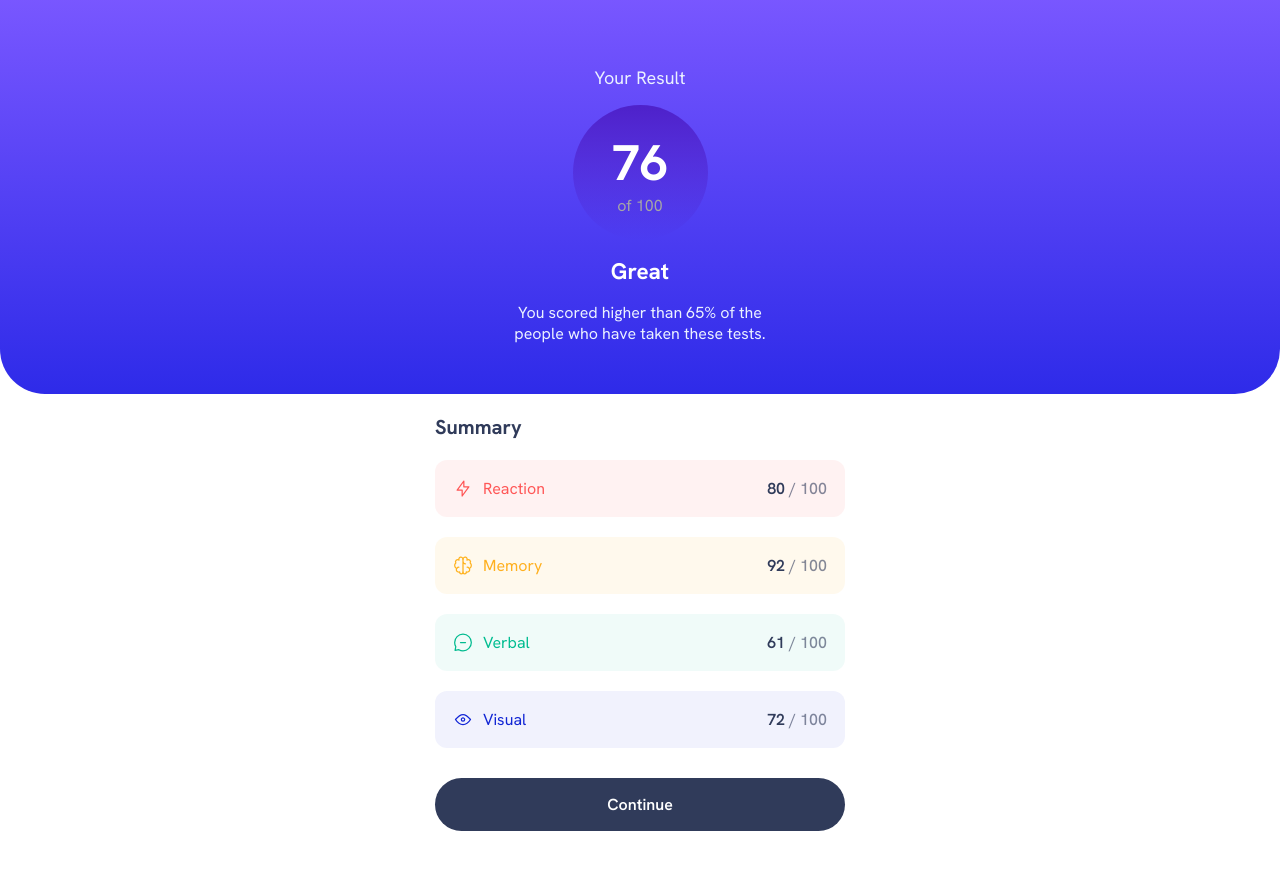
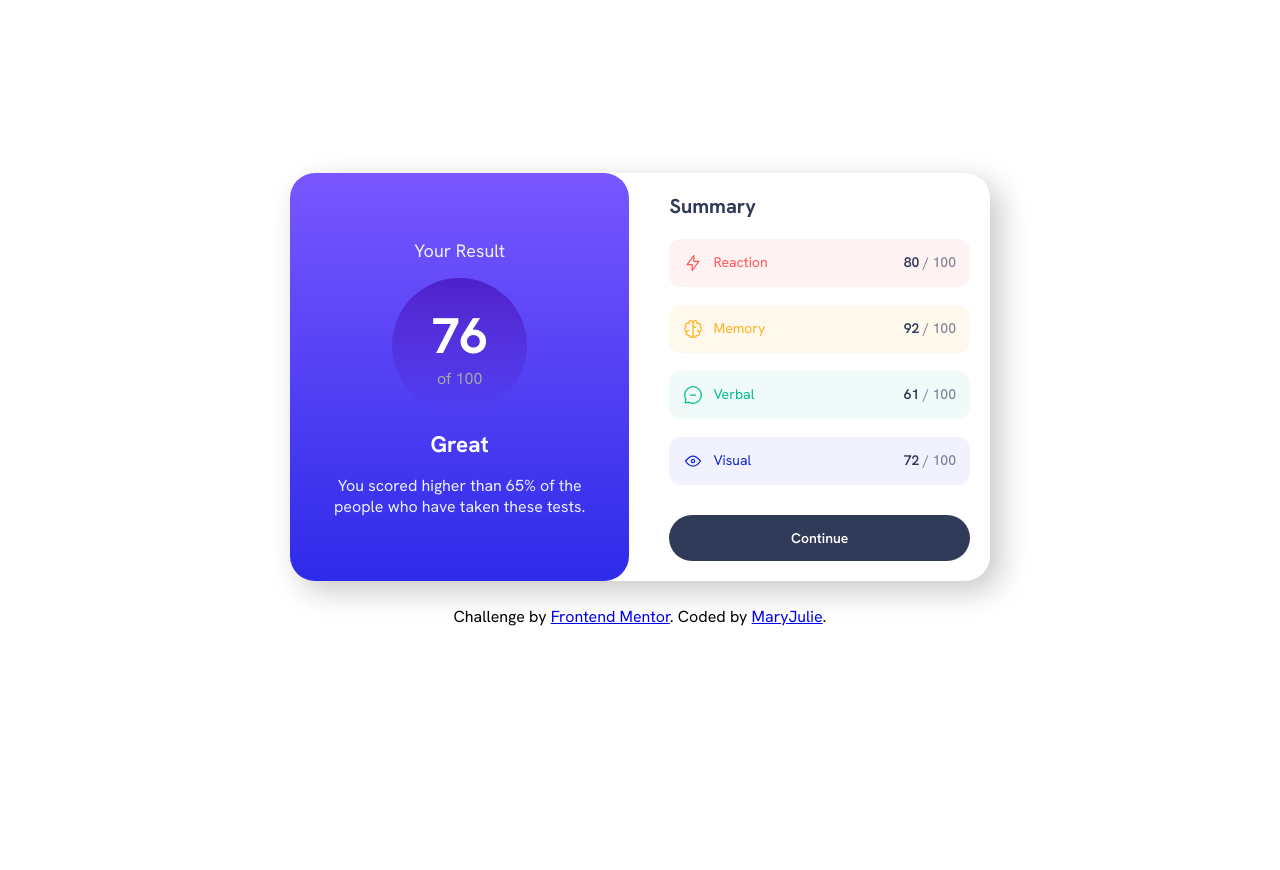
Before and after one commit to maryjulie22/Mary-first-task, a plain HTML site: page index.html in a window 1280 px wide. After the commit the page ends 800 px from the top, so only its background shows below. Drawn offline with Linux system fonts and the light colour scheme.

Commit message:
new save

```diff
--- a/index.html
+++ b/index.html
@@ -23,6 +23,8 @@
     <link rel="stylesheet" href="style.css" />
   </head>
   <body>
+    <div class="wrapper">
+    <div class="card">
     <div class="bg-purple">
       <p class="result pale-blue">Your Result</p>
       <div class="circle">
@@ -96,12 +98,14 @@
       </div>
       <button>Continue</button>
     </div>
+  </div>
 
-    <!-- <div class="attribution">
+    <div class="attribution">
       Challenge by
       <a href="https://www.frontendmentor.io?ref=challenge" target="_blank"
         >Frontend Mentor</a
-      >. Coded by <a href="#">Your Name Here</a>.
-    </div> -->
+      >. Coded by <a href="https://github.com/maryjulie22" target = "_blank" rel="noreferrer   noopener" >MaryJulie</a>.
+    </div>
+  </div>
   </body>
 </html>
--- a/style.css
+++ b/style.css
@@ -65,13 +65,14 @@ body {
 .details {
   display: flex;
   flex-direction: column;
-  gap: 20px;
+  gap: 18px;
+  font-size: 14px;
 }
 .detail {
   border-radius: 12px;
   display: flex;
   justify-content: space-between;
-  padding: 18px;
+  padding: 14px;
 }
 .left {
   display: flex;
@@ -119,7 +120,43 @@ button {
   color: #fff;
   font: inherit;
   font-weight: 600;
-  padding: 16px;
+  padding: 14px;
   width: 100%;
-  margin: 30px 0;
+  margin: 30px 0 0;
+  font-size: 14px;
 }
+.attribution{
+text-align: center;
+padding: 0 16px;
+margin-bottom: 70px;
+margin-top: 25px;
+}
+
+
+@media screen and (min-width:700px) {
+  .wrapper{
+    display: flex;
+    flex-direction: column;
+    align-items: center;
+    min-height:100vh;
+    justify-content: center;
+
+  }
+    .card{
+      display: flex;
+      min-width: 700px;
+      max-width: 50%;
+      border-radius: 25px;
+      box-shadow:10px 10px 30px #00000038;
+      gap: 20px;
+    }
+    .bg-purple,
+    .bg-white{
+      width: 50%;
+      border-radius: 25px;
+    }
+    .attribution{
+      margin-bottom: 0px;
+    }
+
+  }
```
